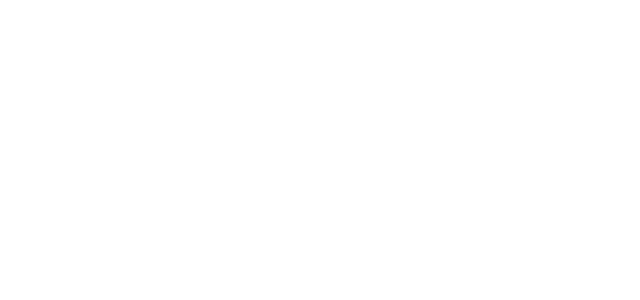
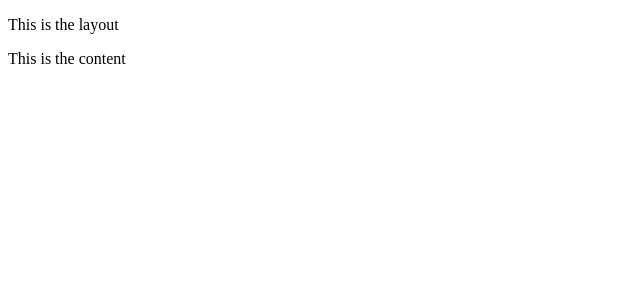
Before and after one commit to InakiMedina/git-workflow-practice, a React (Vite) app in the folder my-app/: page / in a window 1280 px wide. Shown: the top 300 px of the page, without its empty margins (0-640 px from the left). Built offline with nearby package versions, Linux system fonts and the light colour scheme.

Commit message:
refactor: split app into layour and content

```diff
--- a/my-app/src/App.tsx
+++ b/my-app/src/App.tsx
@@ -1,10 +1,13 @@
 import './App.css'
+import Layout from './Layout'
+import Content from './Content'
 
 function App() {
 
   return (
     <>
-
+      <Layout/>
+      <Content/>
     </>
   )
 }
--- /dev/null
+++ b/my-app/src/Content.tsx
@@ -0,0 +1,9 @@
+function Content() {
+	return (
+		<>
+			<p>This is the content</p>
+		</>
+	)
+}
+
+export default Content
--- /dev/null
+++ b/my-app/src/Layout.tsx
@@ -0,0 +1,9 @@
+function Layout() {
+	return (
+		<>
+			<p>This is the layout</p>
+		</>
+	)
+}
+
+export default Layout
```
